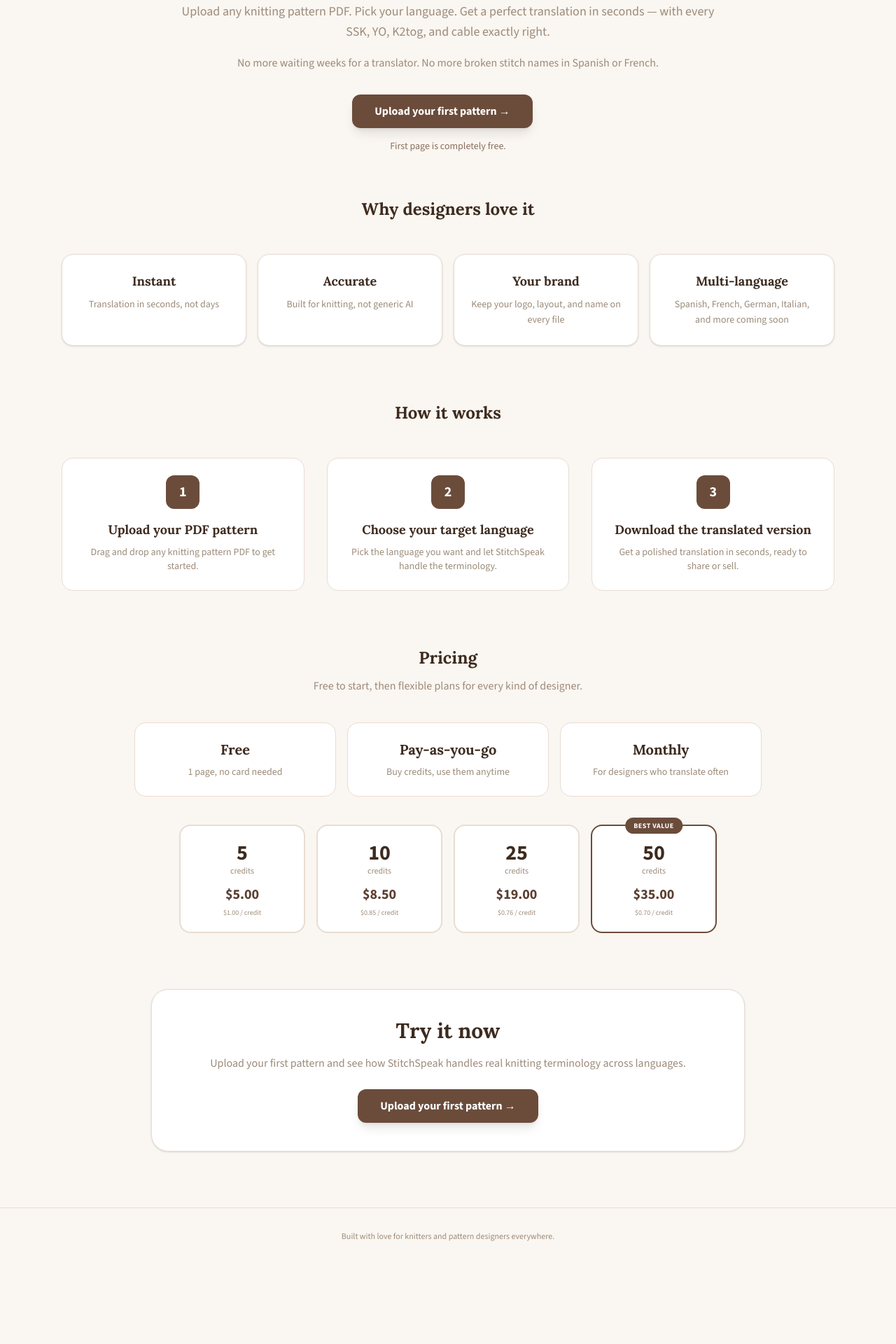
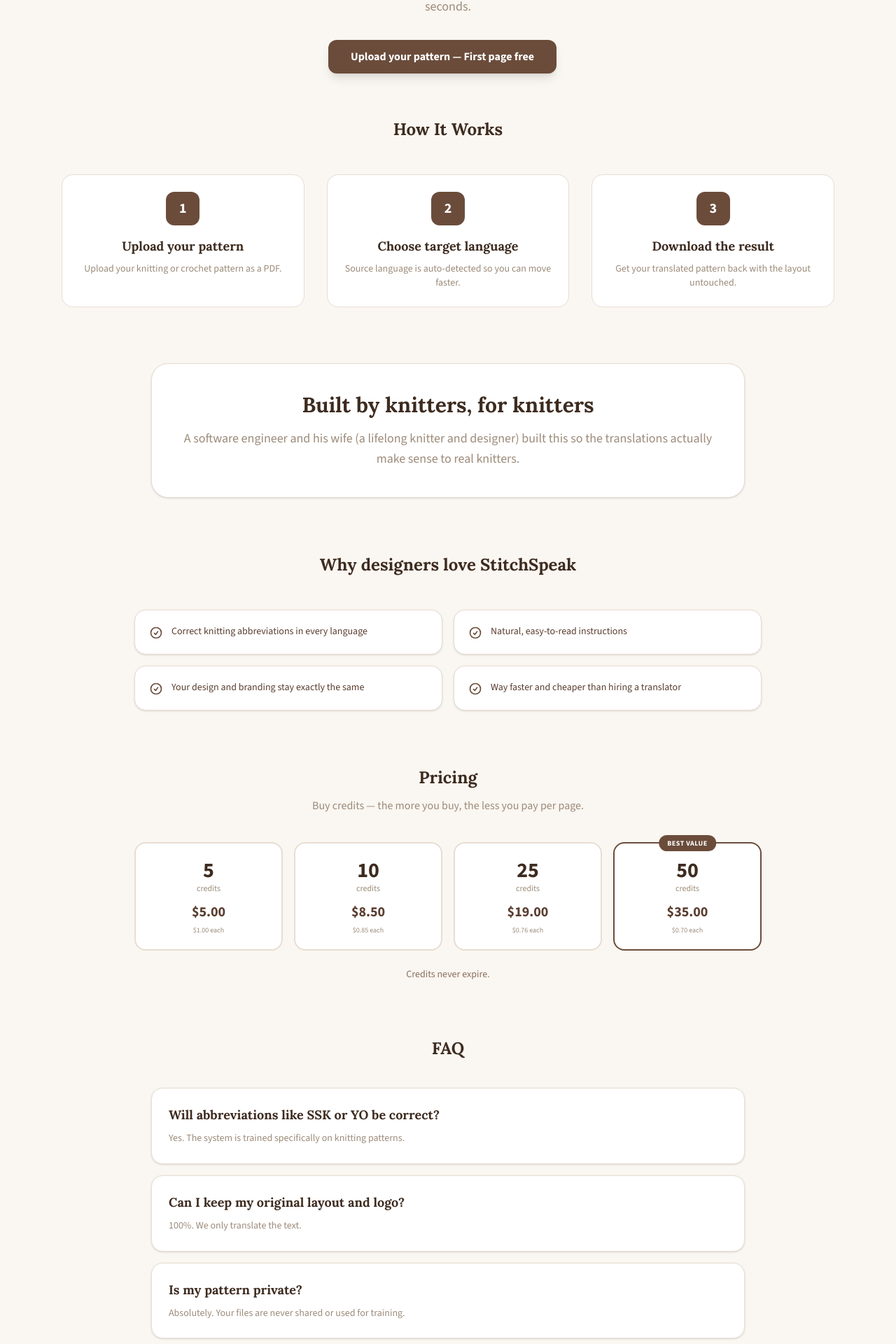
Before and after one commit to KingHaim/StitchSpeak, a React (Vite) app: page / in a window 1280 px wide. Shown: the part 537-2457 px from the top of the page at 70% size. Before the commit the page ends 2343 px from the top, so only its background shows below. Built offline with nearby package versions, Linux system fonts and the light colour scheme; no server answers.

Commit message:
feat: update landing page with new StitchSpeak marketing copy

```diff
--- a/components/pages/LandingPage.tsx
+++ b/components/pages/LandingPage.tsx
@@ -72,24 +72,15 @@
         <div className="mb-8">
           <img src="/logo.png" alt="" className="h-36 w-36 sm:h-40 sm:w-40 object-contain mx-auto mb-6" />
         </div>
-        <p className="text-sm font-semibold uppercase tracking-[0.2em] text-brand-500 mb-4">
-          Knitting patterns that speak every language.
+        <h1 className="text-4xl sm:text-5xl lg:text-6xl font-bold text-brand-800 mb-6 leading-tight">
+          Accurate knitting pattern translations, instantly.
+        </h1>
+        <p className="text-lg text-brand-400 max-w-3xl mx-auto leading-relaxed mb-8">
+          Upload any PDF pattern. Get a clean, professional translation with correct knitting terminology — in seconds.
         </p>
-        <h1 className="text-4xl sm:text-5xl lg:text-6xl font-bold text-brand-800 mb-6 leading-tight">
-          Perfect knitting pattern
-          <br />
-          translations in seconds
-        </h1>
-        <p className="text-lg text-brand-400 max-w-3xl mx-auto leading-relaxed mb-4">
-          Upload any knitting pattern PDF. Pick your language. Get a perfect translation in seconds — with every
-          SSK, YO, K2tog, and cable exactly right.
-        </p>
-        <p className="text-base text-brand-400 max-w-2xl mx-auto leading-relaxed mb-8">
-          No more waiting weeks for a translator. No more broken stitch names in Spanish or French.
-        </p>
-        <div className="flex flex-col sm:flex-row items-center justify-center gap-4 mb-4">
+        <div className="flex flex-col sm:flex-row items-center justify-center gap-4">
           <button onClick={() => setView('translate')} className="px-8 py-3 bg-brand-600 text-white font-bold rounded-xl shadow-lg hover:bg-brand-700 transition-all w-full sm:w-auto">
-            Upload your first pattern →
+            Upload your pattern — First page free
           </button>
           {clientId && (
             <div className="[&_iframe]:!shadow-none [&_div]:!rounded-xl">
@@ -105,33 +96,15 @@
             </div>
           )}
         </div>
-        <p className="text-sm text-brand-500 font-medium">First page is completely free.</p>
       </section>
 
       <section className="max-w-6xl mx-auto px-6 pb-20">
-        <h2 className="text-2xl font-bold text-brand-800 text-center mb-12">Why designers love it</h2>
-        <div className="grid grid-cols-1 md:grid-cols-2 lg:grid-cols-4 gap-4">
-          {[
-            { title: 'Instant', desc: 'Translation in seconds, not days' },
-            { title: 'Accurate', desc: 'Built for knitting, not generic AI' },
-            { title: 'Your brand', desc: 'Keep your logo, layout, and name on every file' },
-            { title: 'Multi-language', desc: 'Spanish, French, German, Italian, and more coming soon' },
-          ].map(({ title, desc }) => (
-            <div key={title} className="bg-white p-6 rounded-2xl border border-brand-200 text-center shadow-sm">
-              <h3 className="text-lg font-bold text-brand-800 mb-2">{title}</h3>
-              <p className="text-sm text-brand-400 leading-relaxed">{desc}</p>
-            </div>
-          ))}
-        </div>
-      </section>
-
-      <section className="max-w-6xl mx-auto px-6 pb-20">
-        <h2 className="text-2xl font-bold text-brand-800 text-center mb-12">How it works</h2>
+        <h2 className="text-2xl font-bold text-brand-800 text-center mb-12">How It Works</h2>
         <div className="grid grid-cols-1 md:grid-cols-3 gap-8">
           {[
-            { step: '1', title: 'Upload your PDF pattern', desc: 'Drag and drop any knitting pattern PDF to get started.' },
-            { step: '2', title: 'Choose your target language', desc: 'Pick the language you want and let StitchSpeak handle the terminology.' },
-            { step: '3', title: 'Download the translated version', desc: 'Get a polished translation in seconds, ready to share or sell.' },
+            { step: '1', title: 'Upload your pattern', desc: 'Upload your knitting or crochet pattern as a PDF.' },
+            { step: '2', title: 'Choose target language', desc: 'Source language is auto-detected so you can move faster.' },
+            { step: '3', title: 'Download the result', desc: 'Get your translated pattern back with the layout untouched.' },
           ].map(({ step, title, desc }) => (
             <div key={step} className="bg-white p-6 rounded-2xl border border-brand-200 text-center">
               <div className="w-12 h-12 bg-brand-600 text-white rounded-xl flex items-center justify-center text-xl font-bold mx-auto mb-4">
@@ -144,32 +117,40 @@
         </div>
       </section>
 
+      <section className="max-w-4xl mx-auto px-6 pb-20">
+        <div className="bg-white border border-brand-200 rounded-3xl p-8 sm:p-10 shadow-sm text-center">
+          <h2 className="text-2xl sm:text-3xl font-bold text-brand-800 mb-4">Built by knitters, for knitters</h2>
+          <p className="text-brand-400 leading-relaxed text-base sm:text-lg">
+            A software engineer and his wife (a lifelong knitter and designer) built this so the translations actually make sense to real knitters.
+          </p>
+        </div>
+      </section>
+
       <section className="max-w-6xl mx-auto px-6 pb-20">
-        <h2 className="text-2xl font-bold text-brand-800 text-center mb-3">Pricing</h2>
-        <p className="text-brand-400 text-center mb-10">Free to start, then flexible plans for every kind of designer.</p>
-        <div className="grid grid-cols-1 md:grid-cols-3 gap-4 max-w-4xl mx-auto mb-10">
+        <h2 className="text-2xl font-bold text-brand-800 text-center mb-12">Why designers love StitchSpeak</h2>
+        <div className="grid grid-cols-1 md:grid-cols-2 gap-4 max-w-4xl mx-auto">
           {[
-            {
-              title: 'Free',
-              desc: '1 page, no card needed',
-            },
-            {
-              title: 'Pay-as-you-go',
-              desc: 'Buy credits, use them anytime',
-            },
-            {
-              title: 'Monthly',
-              desc: 'For designers who translate often',
-            },
-          ].map(({ title, desc }) => (
-            <div key={title} className="bg-white p-6 rounded-2xl border border-brand-200 text-center">
-              <h3 className="text-xl font-bold text-brand-800 mb-2">{title}</h3>
-              <p className="text-sm text-brand-400">{desc}</p>
+            'Correct knitting abbreviations in every language',
+            'Natural, easy-to-read instructions',
+            'Your design and branding stay exactly the same',
+            'Way faster and cheaper than hiring a translator',
+          ].map((item) => (
+            <div key={item} className="bg-white p-5 rounded-2xl border border-brand-200 flex gap-3 items-start shadow-sm">
+              <div className="mt-0.5 shrink-0">
+                <svg className="w-5 h-5 text-brand-600" fill="none" viewBox="0 0 24 24" stroke="currentColor" strokeWidth={2}>
+                  <path strokeLinecap="round" strokeLinejoin="round" d="M9 12.75L11.25 15 15 9.75M21 12a9 9 0 11-18 0 9 9 0 0118 0z" />
+                </svg>
+              </div>
+              <p className="text-sm text-brand-700 font-medium">{item}</p>
             </div>
           ))}
         </div>
+      </section>
 
-        <div className="grid grid-cols-2 md:grid-cols-4 gap-4 max-w-3xl mx-auto">
+      <section className="max-w-6xl mx-auto px-6 pb-20">
+        <h2 className="text-2xl font-bold text-brand-800 text-center mb-3">Pricing</h2>
+        <p className="text-brand-400 text-center mb-10">Buy credits — the more you buy, the less you pay per page.</p>
+        <div className="grid grid-cols-2 md:grid-cols-4 gap-4 max-w-4xl mx-auto mb-6">
           {CREDIT_PACKAGES.map((pack, idx) => {
             const perCredit = pack.price / pack.credits;
             const isBest = idx === CREDIT_PACKAGES.length - 1;
@@ -183,22 +164,36 @@
                 <p className="text-3xl font-bold text-brand-800">{pack.credits}</p>
                 <p className="text-xs text-brand-400 mb-3">credits</p>
                 <p className="text-xl font-bold text-brand-700">${pack.price.toFixed(2)}</p>
-                <p className="text-[10px] text-brand-400 mt-1">${perCredit.toFixed(2)} / credit</p>
+                <p className="text-[10px] text-brand-400 mt-1">${perCredit.toFixed(2)} each</p>
               </div>
             );
           })}
         </div>
+        <p className="text-center text-sm text-brand-500 font-medium">Credits never expire.</p>
       </section>
 
-      <section className="max-w-4xl mx-auto px-6 pb-20 text-center">
-        <div className="bg-white border border-brand-200 rounded-3xl p-8 sm:p-10 shadow-sm">
-          <h2 className="text-3xl font-bold text-brand-800 mb-4">Try it now</h2>
-          <p className="text-brand-400 mb-6 leading-relaxed">
-            Upload your first pattern and see how StitchSpeak handles real knitting terminology across languages.
-          </p>
-          <button onClick={() => setView('translate')} className="px-8 py-3 bg-brand-600 text-white font-bold rounded-xl shadow-lg hover:bg-brand-700 transition-all w-full sm:w-auto">
-            Upload your first pattern →
-          </button>
+      <section className="max-w-4xl mx-auto px-6 pb-20">
+        <h2 className="text-2xl font-bold text-brand-800 text-center mb-10">FAQ</h2>
+        <div className="space-y-4">
+          {[
+            {
+              question: 'Will abbreviations like SSK or YO be correct?',
+              answer: 'Yes. The system is trained specifically on knitting patterns.',
+            },
+            {
+              question: 'Can I keep my original layout and logo?',
+              answer: '100%. We only translate the text.',
+            },
+            {
+              question: 'Is my pattern private?',
+              answer: 'Absolutely. Your files are never shared or used for training.',
+            },
+          ].map(({ question, answer }) => (
+            <div key={question} className="bg-white border border-brand-200 rounded-2xl p-6 shadow-sm">
+              <h3 className="text-lg font-bold text-brand-800 mb-2">{question}</h3>
+              <p className="text-sm text-brand-400 leading-relaxed">{answer}</p>
+            </div>
+          ))}
         </div>
       </section>
 
```
